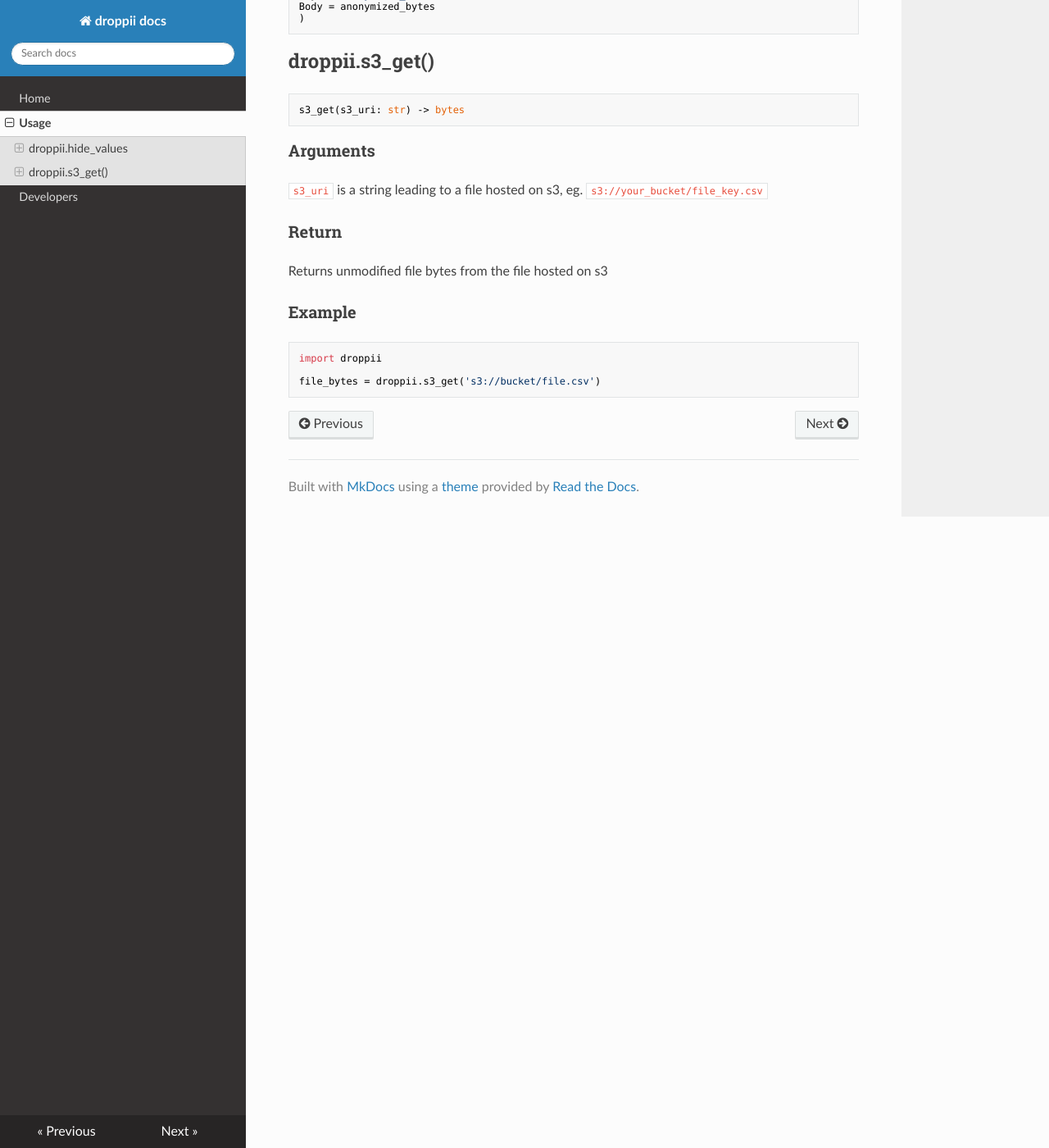
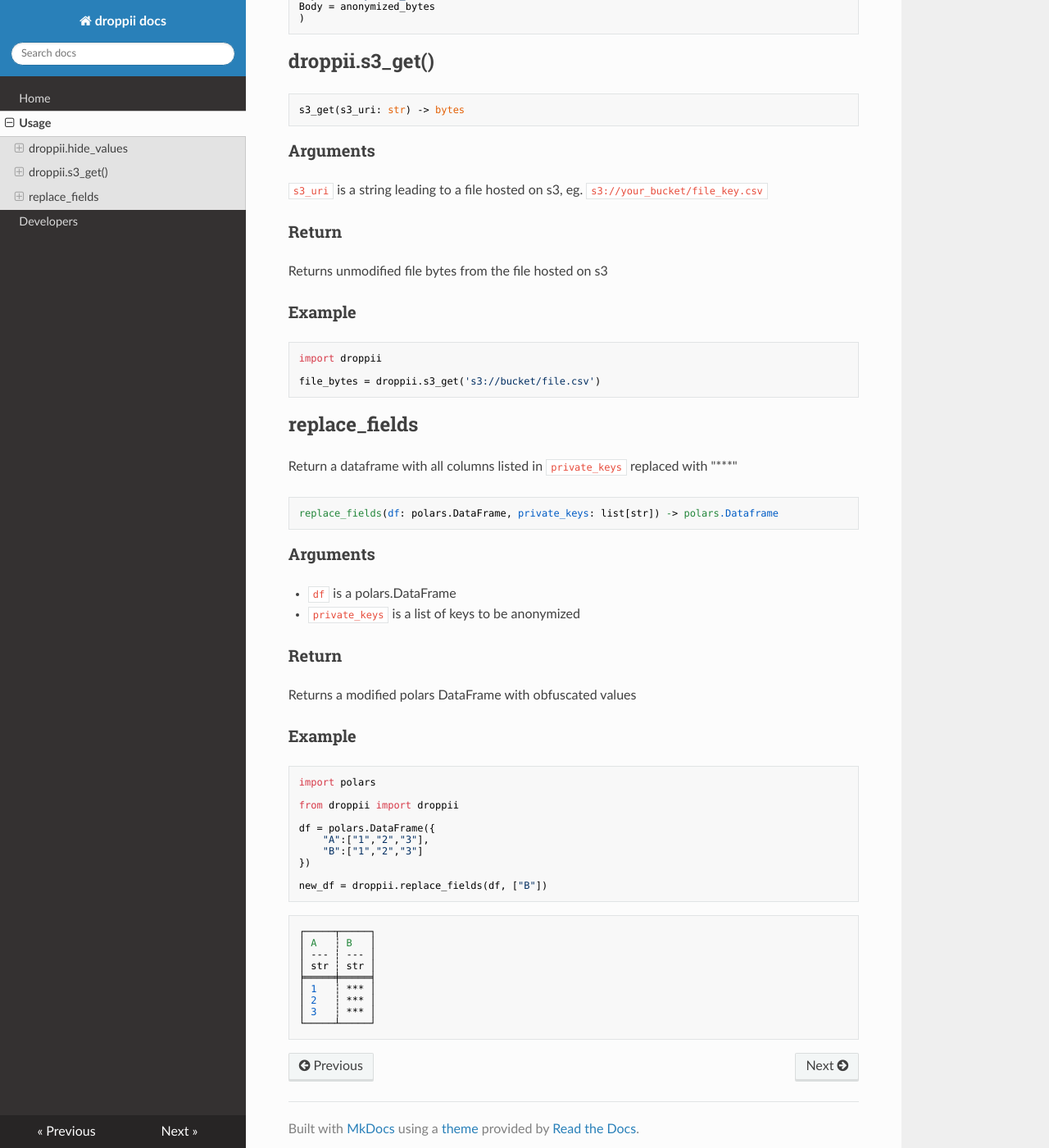
Before and after one commit to samule-i/droppii, an MkDocs documentation site: the page built from docs/docs/usage.md, in a window 1280 px wide and 1400 px high, scrolled down 984 px. Shown: the whole window at 82% size. Built offline with MkDocs 1.6.1, drawn with Linux system fonts in a browser that asks for light colours; nearby versions of some CDN libraries.

Commit message:
feat: add replace_fields implementation

````diff
--- a/docs/docs/usage.md
+++ b/docs/docs/usage.md
@@ -57,3 +57,43 @@ import droppii
 
 file_bytes = droppii.s3_get('s3://bucket/file.csv')
 ```
+
+## replace_fields
+Return a dataframe with all columns listed in `private_keys` replaced with "***"
+
+```
+replace_fields(df: polars.DataFrame, private_keys: list[str]) -> polars.Dataframe
+```
+
+### Arguments
+
+- `df` is a polars.DataFrame
+- `private_keys` is a list of keys to be anonymized
+
+### Return
+Returns a modified polars DataFrame with obfuscated values
+
+### Example
+```python
+import polars
+
+from droppii import droppii
+
+df = polars.DataFrame({
+    "A":["1","2","3"],
+    "B":["1","2","3"]
+})
+
+new_df = droppii.replace_fields(df, ["B"])
+```
+```
+┌─────┬─────┐
+│ A   ┆ B   │
+│ --- ┆ --- │
+│ str ┆ str │
+╞═════╪═════╡
+│ 1   ┆ *** │
+│ 2   ┆ *** │
+│ 3   ┆ *** │
+└─────┴─────┘
+```
````
Also changed, not shown: 2 other files.
